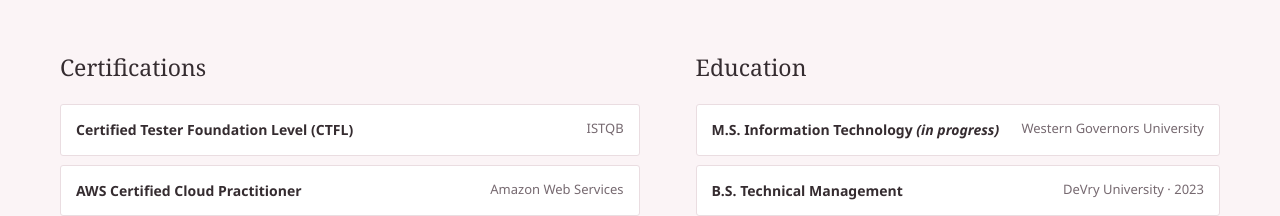
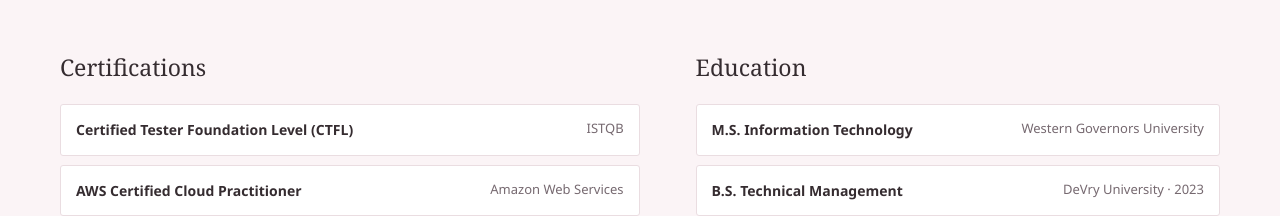
Before and after one commit to isle27/QA-Portfolio, a plain HTML site: page index.html in a window 1280 px wide. Shown: the part 5629-5845 px from the top of the page. Drawn offline with Linux system fonts and the light colour scheme.

Commit message:
some fixs

```diff
--- a/index.html
+++ b/index.html
@@ -689,7 +689,7 @@
           <div class="credential-block">
             <h3>Education</h3>
             <div class="credential-list">
-              <div class="credential-row"><strong>M.S. Information Technology <em>(in progress)</em></strong><span>Western Governors University</span></div>
+              <div class="credential-row"><strong>M.S. Information Technology</strong><span>Western Governors University</span></div>
               <div class="credential-row"><strong>B.S. Technical Management</strong><span>DeVry University · 2023</span></div>
             </div>
           </div>
```
